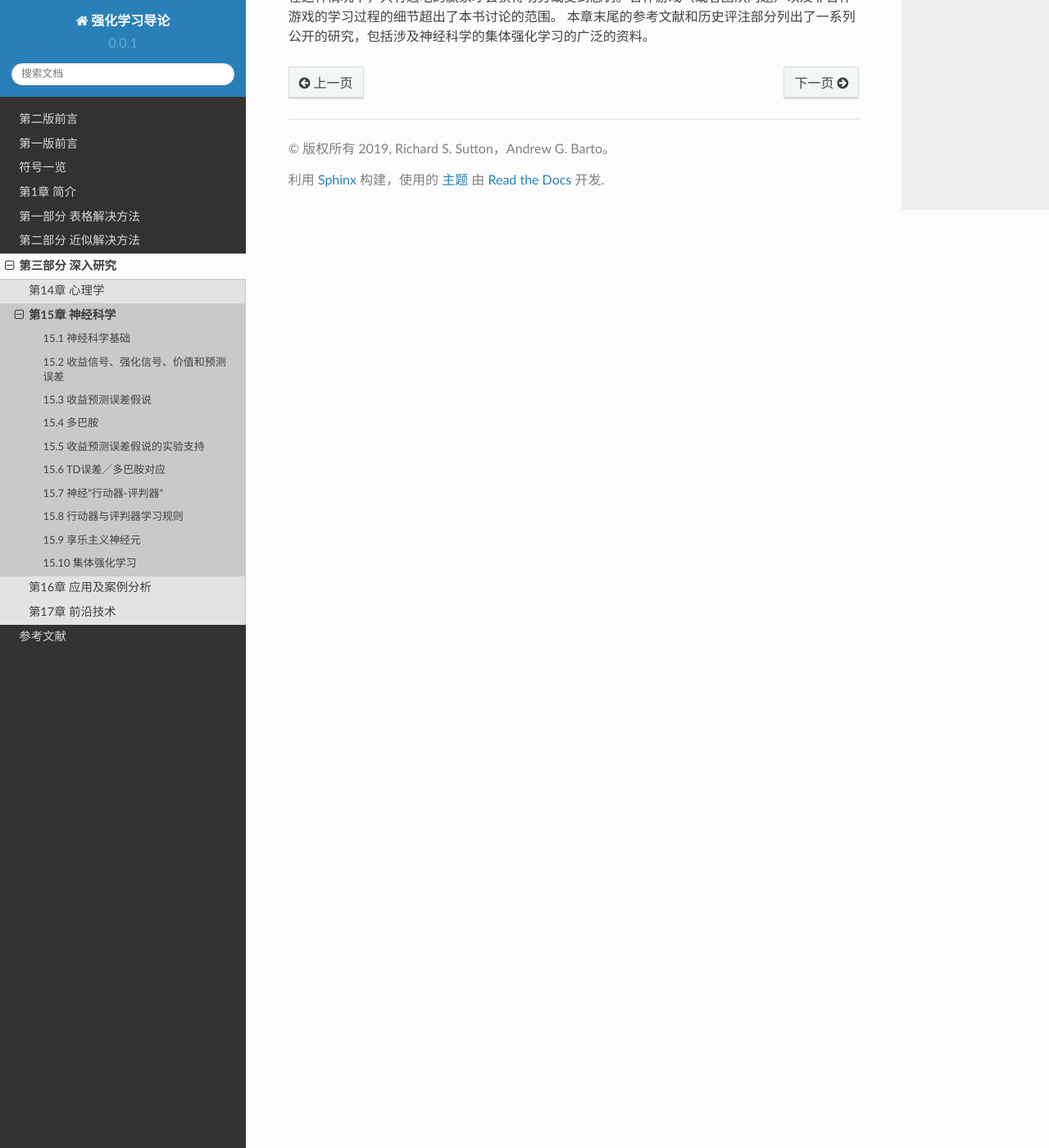
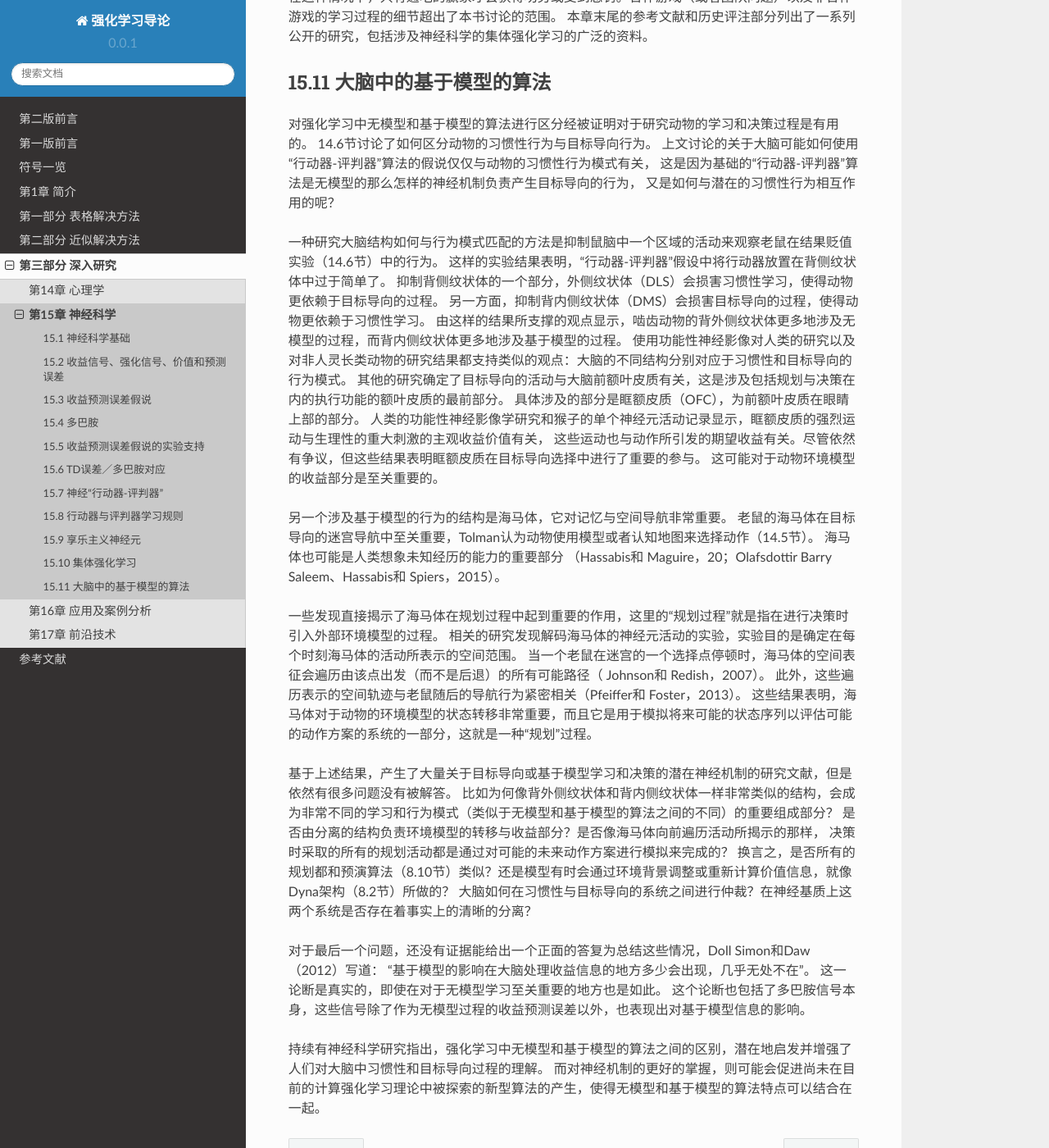
Before and after one commit to qiwihui/reinforcement-learning-an-introduction-chinese, a Sphinx documentation site: the page built from source/partIII/chapter15/neuroscience.rst, in a window 1280 px wide and 1400 px high, scrolled down 23930 px. Shown: the whole window at 82% size. Built offline with Sphinx 7.4.7 and the Read the Docs theme 2.0.0, drawn with Linux system fonts in a browser that asks for light colours.

Commit message:
docs: 15.11 大脑中的基于模型的算法

```diff
--- a/source/partIII/chapter15/neuroscience.rst
+++ b/source/partIII/chapter15/neuroscience.rst
@@ -858,3 +858,51 @@ Klopf的享乐主义神经元假说超出了单个神经元是强化学习智能
 一个极端的例子是赢家通吃安排（比如，大脑横向抑制的结果），其限制集体动作为一个或少数几个团队成员做贡献的动作。
 在这种情况下，只有通吃的赢家才会获得功劳或受到惩罚。合作游戏（或者团队问题）以及非合作游戏的学习过程的细节超出了本书讨论的范围。
 本章末尾的参考文献和历史评注部分列出了一系列公开的研究，包括涉及神经科学的集体强化学习的广泛的资料。
+
+
+15.11 大脑中的基于模型的算法
+-------------------------------
+
+对强化学习中无模型和基于模型的算法进行区分经被证明对于研究动物的学习和决策过程是有用的。
+14.6节讨论了如何区分动物的习惯性行为与目标导向行为。
+上文讨论的关于大脑可能如何使用“行动器-评判器”算法的假说仅仅与动物的习惯性行为模式有关，
+这是因为基础的“行动器-评判器”算法是无模型的那么怎样的神经机制负责产生目标导向的行为，
+又是如何与潜在的习惯性行为相互作用的呢？
+
+一种研究大脑结构如何与行为模式匹配的方法是抑制鼠脑中一个区域的活动来观察老鼠在结果贬值实验（14.6节）中的行为。
+这样的实验结果表明，“行动器-评判器”假设中将行动器放置在背侧纹状体中过于简单了。
+抑制背侧纹状体的一个部分，外侧纹状体（DLS）会损害习惯性学习，使得动物更依赖于目标导向的过程。
+另一方面，抑制背内侧纹状体（DMS）会损害目标导向的过程，使得动物更依赖于习惯性学习。
+由这样的结果所支撑的观点显示，啮齿动物的背外侧纹状体更多地涉及无模型的过程，而背内侧纹状体更多地涉及基于模型的过程。
+使用功能性神经影像对人类的研究以及对非人灵长类动物的研究结果都支持类似的观点：大脑的不同结构分别对应于习惯性和目标导向的行为模式。
+其他的研究确定了目标导向的活动与大脑前额叶皮质有关，这是涉及包括规划与决策在内的执行功能的额叶皮质的最前部分。
+具体涉及的部分是眶额皮质（OFC），为前额叶皮质在眼睛上部的部分。
+人类的功能性神经影像学研究和猴子的单个神经元活动记录显示，眶额皮质的强烈运动与生理性的重大刺激的主观收益价值有关，
+这些运动也与动作所引发的期望收益有关。尽管依然有争议，但这些结果表明眶额皮质在目标导向选择中进行了重要的参与。
+这可能对于动物环境模型的收益部分是至关重要的。
+
+另一个涉及基于模型的行为的结构是海马体，它对记忆与空间导航非常重要。
+老鼠的海马体在目标导向的迷宫导航中至关重要，Tolman认为动物使用模型或者认知地图来选择动作（14.5节）。
+海马体也可能是人类想象未知经历的能力的重要部分
+（Hassabis和 Maguire，20；Olafsdottir Barry Saleem、Hassabis和 Spiers，2015）。
+
+一些发现直接揭示了海马体在规划过程中起到重要的作用，这里的“规划过程”就是指在进行决策时引入外部环境模型的过程。
+相关的研究发现解码海马体的神经元活动的实验，实验目的是确定在每个时刻海马体的活动所表示的空间范围。
+当一个老鼠在迷宫的一个选择点停顿时，海马体的空间表征会遍历由该点出发（而不是后退）的所有可能路径（ Johnson和 Redish，2007）。
+此外，这些遍历表示的空间轨迹与老鼠随后的导航行为紧密相关（Pfeiffer和 Foster，2013）。
+这些结果表明，海马体对于动物的环境模型的状态转移非常重要，而且它是用于模拟将来可能的状态序列以评估可能的动作方案的系统的一部分，这就是一种“规划”过程。
+
+基于上述结果，产生了大量关于目标导向或基于模型学习和决策的潜在神经机制的研究文献，但是依然有很多问题没有被解答。
+比如为何像背外侧纹状体和背内侧纹状体一样非常类似的结构，会成为非常不同的学习和行为模式（类似于无模型和基于模型的算法之间的不同）的重要组成部分？
+是否由分离的结构负责环境模型的转移与收益部分？是否像海马体向前遍历活动所揭示的那样，
+决策时采取的所有的规划活动都是通过对可能的未来动作方案进行模拟来完成的？
+换言之，是否所有的规划都和预演算法（8.10节）类似？还是模型有时会通过环境背景调整或重新计算价值信息，就像Dyna架构（8.2节）所做的？
+大脑如何在习惯性与目标导向的系统之间进行仲裁？在神经基质上这两个系统是否存在着事实上的清晰的分离？
+
+对于最后一个问题，还没有证据能给出一个正面的答复为总结这些情况，Doll Simon和Daw（2012）写道：
+“基于模型的影响在大脑处理收益信息的地方多少会出现，几乎无处不在”。
+这一论断是真实的，即使在对于无模型学习至关重要的地方也是如此。
+这个论断也包括了多巴胺信号本身，这些信号除了作为无模型过程的收益预测误差以外，也表现出对基于模型信息的影响。
+
+持续有神经科学研究指出，强化学习中无模型和基于模型的算法之间的区别，潜在地启发并增强了人们对大脑中习惯性和目标导向过程的理解。
+而对神经机制的更好的掌握，则可能会促进尚未在目前的计算强化学习理论中被探索的新型算法的产生，使得无模型和基于模型的算法特点可以结合在一起。
```
